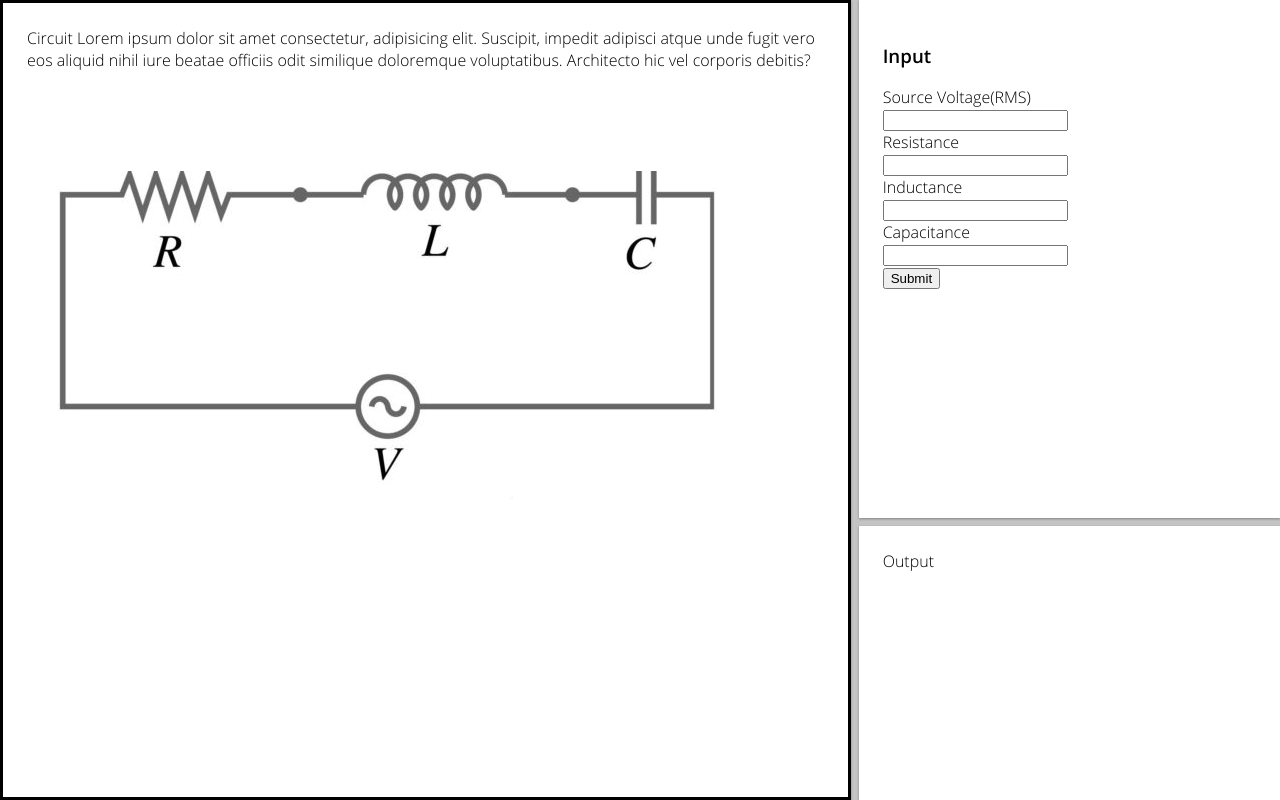
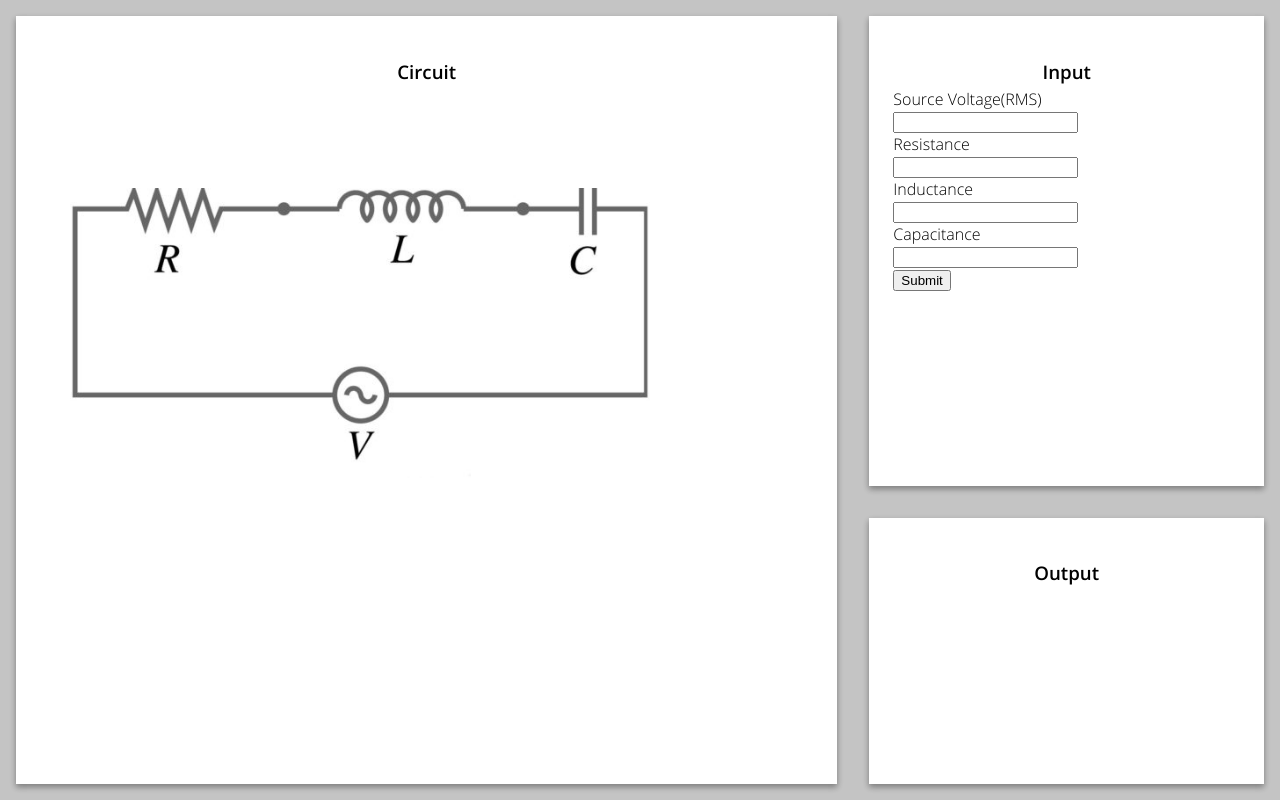
Before and after one commit to chrisvrose/eee-assn-freq, an Electron app: page resources/index.html in a window 1280 px wide. Drawn offline with Linux system fonts and the light colour scheme; files whose address does not match are found by name.

Commit message:
Material changes

```diff
--- a/resources/base.css
+++ b/resources/base.css
@@ -23,20 +23,24 @@ body{
 
 .container{
 	display: grid;
-	grid-gap: .5em;
 	grid-template-columns: repeat(3,1fr);
 	grid-auto-rows: auto;
 	height: 100vh;
+
 }
 .grid-item{
 	background-color: #ffffff;
+	margin:1em;
 	padding:1.5em;
-	box-shadow: 0 1px 3px rgba(0,0,0,0.12), 0 1px 2px rgba(0,0,0,0.24);
+	box-shadow: 0 3px 6px rgba(0,0,0,0.16), 0 3px 6px rgba(0,0,0,0.23);
 }
+img{
+	width: 75%;
 
+}
 #circuit{
 	background-color: #ffffff;
-	border-style: solid;
+	/*border-style: solid;*/
 	grid-row: 1 / span 2;
 	grid-column: 1 / span 2;
 }
@@ -49,15 +53,17 @@ body{
 
 }
 
-
-
 #output{
 	grid-row: 2 / span 1;
 	grid-column: 3;
 }
 
-
 #input{
 	grid-row: 1;
 	grid-column: 3;
 }
+
+h3{
+	margin-bottom:.25em;
+	text-align: center;
+}
--- a/resources/index.html
+++ b/resources/index.html
@@ -9,9 +9,9 @@
     </head>
     <body>
         <div class="container">
-            <div class="grid-item" id="circuit">Circuit
-                Lorem ipsum dolor sit amet consectetur, adipisicing elit. Suscipit, impedit adipisci atque unde fugit vero eos aliquid nihil iure beatae officiis odit similique doloremque voluptatibus. Architecto hic vel corporis debitis?
-            <img id="diagram" src="circuit.jpg" alt="RLC circuit">
+            <div class="grid-item" id="circuit">
+                <h3>Circuit</h3>
+                <img id="diagram" src="circuit.jpg" alt="RLC circuit" />
 			</div>
             <div class="grid-item" id="input"><h3>Input</h3>
 				<form>
@@ -26,7 +26,8 @@
 				<button type = "submit" id="submit">Submit</button>
 
 			</div>
-            <div class="grid-item" id="output">Output
+            <div class="grid-item" id="output">
+                <h3>Output</h3>
             </div>
         </div>
     </body>
```
